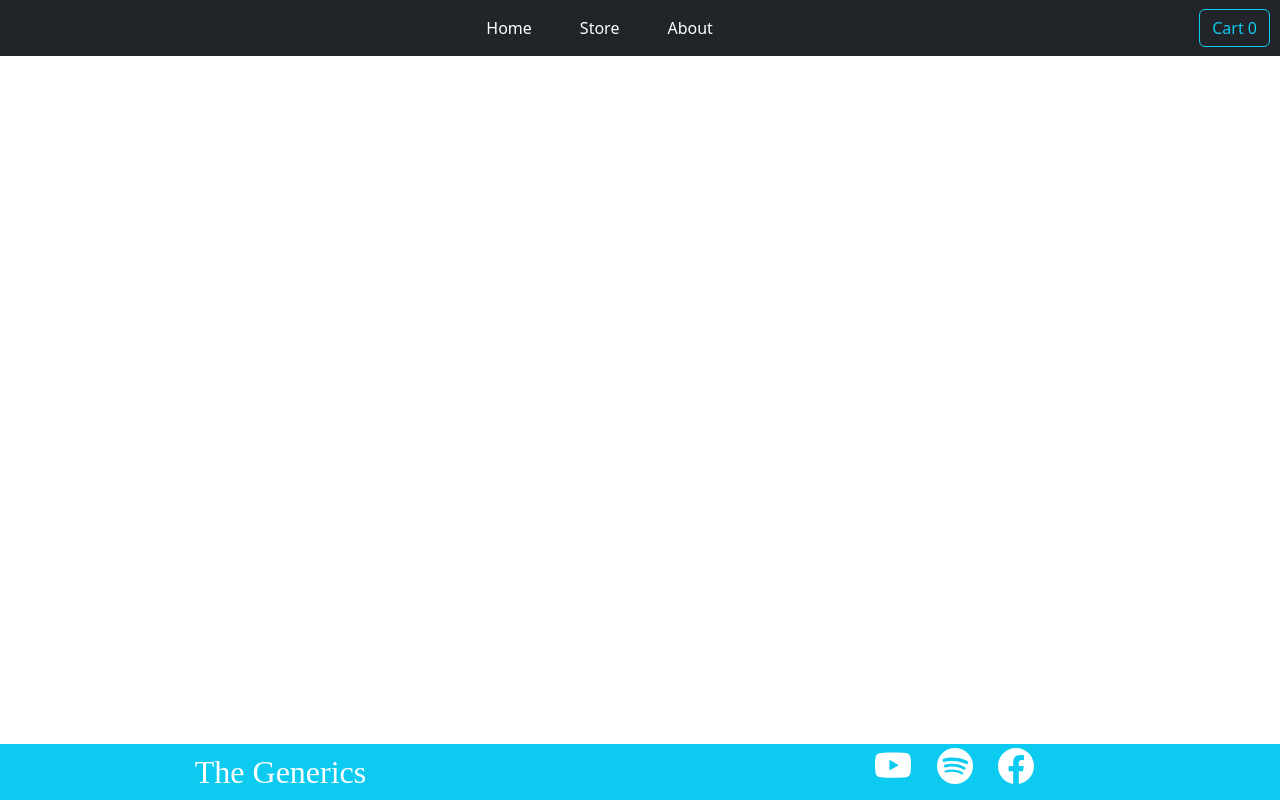
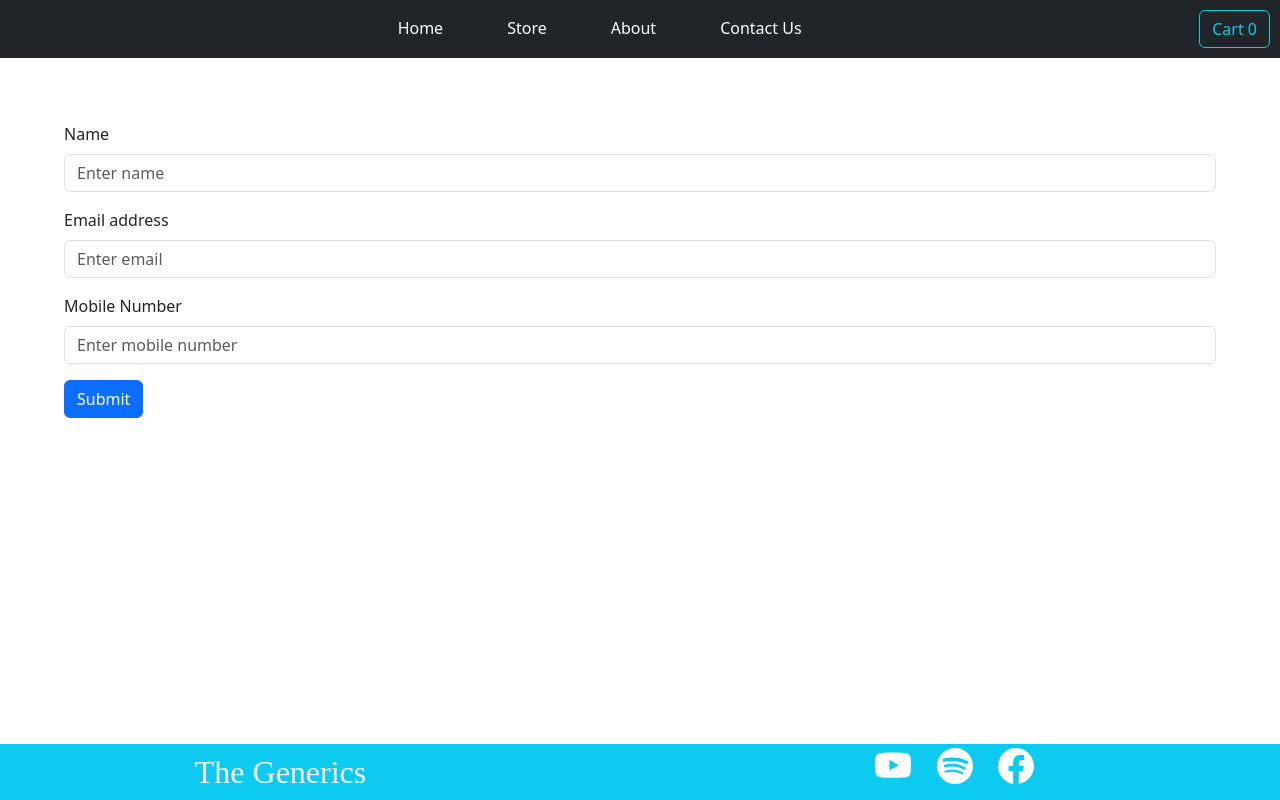
Before and after one commit to Akshay72023/Ecommerce, a React (Create React App) app: page /contactus in a window 1280 px wide. Built offline with nearby package versions, Linux system fonts and the light colour scheme.

Commit message:
Contact us page is added

```diff
--- a/src/App.js
+++ b/src/App.js
@@ -3,6 +3,7 @@ import Header from "./Componenets/Mainpage/Header";
 import Products from "./Componenets/Pages/Products";
 import About from "./Componenets/Pages/About";
 import Home from './Componenets/Pages/Home';
+import ContactUs from './Componenets/Pages/ContactUs';
 import Footer from "./Componenets/Mainpage/Footer";
 import Cart from "./Componenets/Cart/Cart";
 import CartProvider from './Componenets/store/CartProvider';
@@ -24,6 +25,7 @@ function App() {
               <Route path="/products" element={<Products />} />
               <Route path="/about" element={<About />} />
               <Route path="/" element={<Home />} />
+              <Route path="/contactus" element={<ContactUs />} />
             </Routes>
           </div>
           <Footer />
--- a/src/Componenets/Mainpage/Header.js
+++ b/src/Componenets/Mainpage/Header.js
@@ -1,25 +1,32 @@
-import {useContext} from 'react';
-import { Navbar, Container, Nav, Button } from "react-bootstrap";
+import React from 'react';
+import { Navbar, Container, Button, Nav } from "react-bootstrap";
+import { Link } from 'react-router-dom';
 import CartContext from '../store/cart-context';
+import { useContext } from 'react';
+
 
 const Header = (props) => {
-    const cartctx= useContext(CartContext);
-    let quantity=cartctx.cartNumber;
+    const cartctx = useContext(CartContext);
+    const quantity = cartctx.cartNumber;
+
     return (
         <div>
             <Navbar expand="lg" bg="dark" variant="dark">
                 <Container>
                     <Navbar.Toggle aria-controls="basic-navbar-nav" />
                     <Navbar.Collapse id="basic-navbar-nav">
-            <Nav className="mx-auto">
-              <Nav.Link className="mx-3 text-white" href="/">
+                        <Nav className="mx-auto" variant="underline" defaultActiveKey="/">
+                            <Nav.Link className="mx-3 text-white" as={Link} to="/" >
                                 Home
                             </Nav.Link>
-              <Nav.Link className="mx-3 text-white" href="/products">
+                            <Nav.Link className="mx-3 text-white" as={Link} to="/products" >
                                 Store
                             </Nav.Link>
-              <Nav.Link className="mx-3 text-white" href="/about">
+                            <Nav.Link className="mx-3 text-white" as={Link} to="/about" >
                                 About
+                            </Nav.Link>
+                            <Nav.Link className="mx-3 text-white" as={Link} to="/contactus">
+                                Contact Us
                             </Nav.Link>
                         </Nav>
                     </Navbar.Collapse>
@@ -36,6 +43,4 @@ const Header = (props) => {
     );
 };
 
-
-
 export default Header;
--- /dev/null
+++ b/src/Componenets/Pages/ContactUs.js
@@ -0,0 +1,59 @@
+import { useRef } from 'react';
+import Button from 'react-bootstrap/Button';
+import Form from 'react-bootstrap/Form';
+
+
+const ContactUs = ()  => {
+  const nameRef=useRef('')
+  const emailRef=useRef('')
+  const numberRef=useRef('')
+
+  const submitHandler =(e)=>{
+    e.preventDefault()
+    const data = {
+      name:nameRef.current.value,
+      email:emailRef.current.value,
+      mobilenumber:numberRef.current.value
+
+    }
+    console.log(data)
+
+     fetch('https://ecommerce-97bb3-default-rtdb.firebaseio.com/contactInfo.json',{
+      method:'POST',
+      body:JSON.stringify(data),
+      headers:{
+        'Content-Type':'application/json'
+      }
+})
+
+    nameRef.current.value='';
+    emailRef.current.value='';
+    numberRef.current.value = '';
+
+  }
+
+  return (
+    <div style={{margin:'5%',paddingBottom:'10%'}}>
+       <Form onSubmit={submitHandler}>
+       <Form.Group className="mb-3" controlId="name">
+        <Form.Label>Name</Form.Label>
+        <Form.Control type="text" placeholder="Enter name" ref={nameRef} />
+      </Form.Group>
+      <Form.Group className="mb-3" controlId="email">
+        <Form.Label>Email address</Form.Label>
+        <Form.Control type="email" placeholder="Enter email" ref={emailRef} />
+      </Form.Group>
+      <Form.Group className="mb-3" controlId="mobileNumber">
+        <Form.Label>Mobile Number</Form.Label>
+        <Form.Control type="number" placeholder="Enter mobile number" ref={numberRef} />
+      </Form.Group>
+      <Button variant="primary" type="submit">
+        Submit
+      </Button>
+    </Form>
+
+    </div>
+  )
+}
+
+export default ContactUs;
```
Lines whose indentation alone changed are shown as unchanged.
